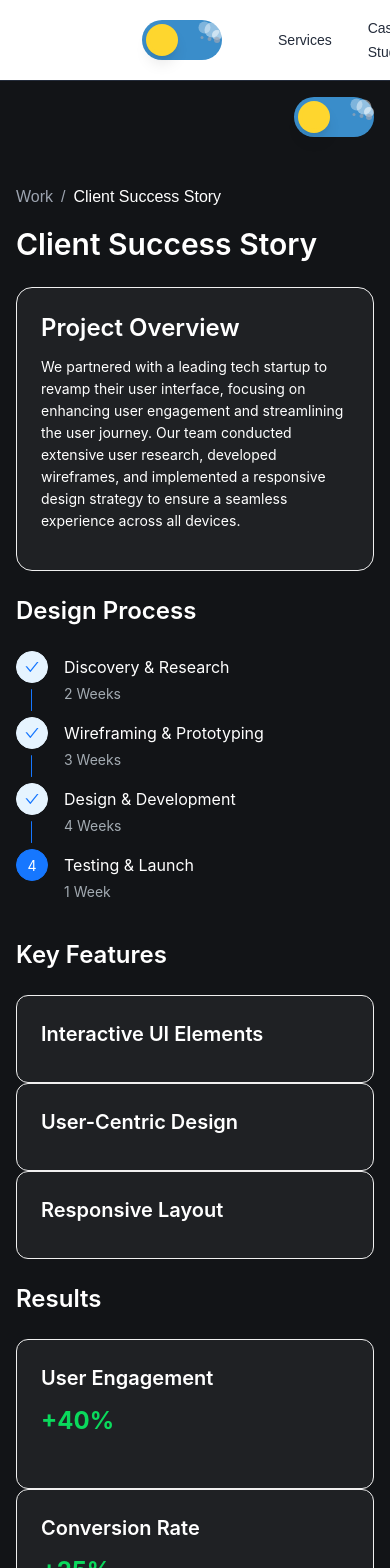
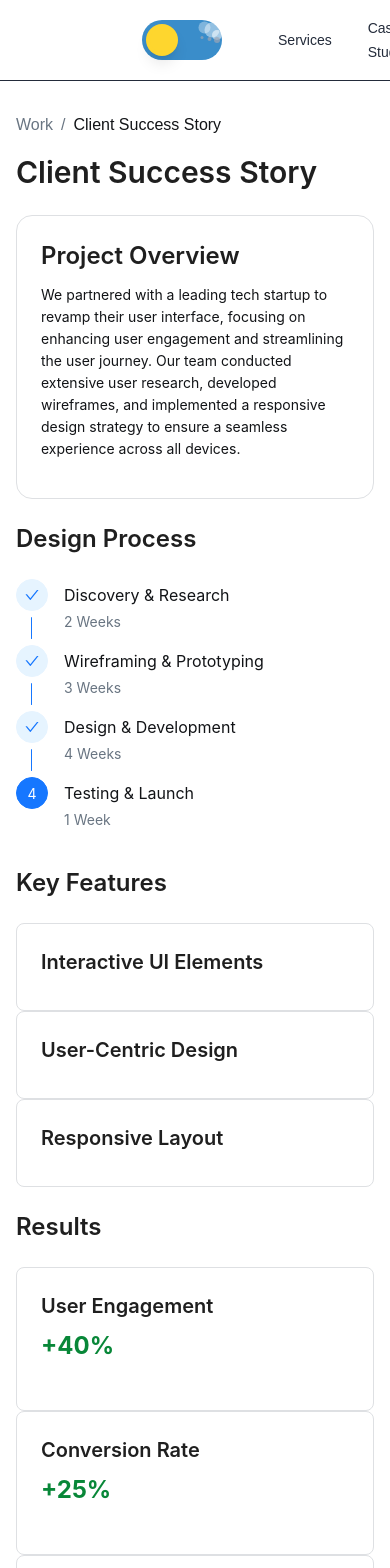
Before and after one commit to codeviacrewofficials/Codevia-Crew, a Next.js app in the folder codevia-crew/: page /case-studies in a window 390 px wide. Shown: the top 1568 px of the page. Built offline with nearby package versions, Linux system fonts and the light colour scheme; what @ant-design/nextjs-registry would draw is missing.

Commit message:
feat: Enhance Case Study page with responsive design and improved styling

```diff
--- a/codevia-crew/src/app/case-studies/page.jsx
+++ b/codevia-crew/src/app/case-studies/page.jsx
@@ -57,66 +57,63 @@ const results = [
 
 export default function CaseStudyPage() {
   return (
-    <div style={{ background: "#121417", minHeight: "100vh" }}>
+    <div className="bg-white dark:bg-[#121417] min-h-screen">
       <Navbar />
-      <div className="flex justify-end p-4">
-        <FancyThemeToggle />
-      </div>
       <div className="max-w-4xl mx-auto px-4 py-8">
-        <div className="mb-4 text-gray-400 flex gap-2">
+        <div className="mb-4 text-[#697582] dark:text-gray-400 flex gap-2">
           <span>Work</span>
           <span>/</span>
-          <span className="text-white">Client Success Story</span>
+          <span className="text-[#121417] dark:text-white">Client Success Story</span>
         </div>
-        <Title level={2} style={{ color: "#fff" }}>Client Success Story</Title>
-        <Card className="my-6" style={{ background: "#1f2124", borderRadius: 16 }}>
-          <Title level={3} style={{ color: "#fff" }}>Project Overview</Title>
-          <Paragraph style={{ color: "#fff" }}>
+        <Title level={2} className="text-[#121417] dark:text-white">Client Success Story</Title>
+        <Card className="my-6 bg-white dark:bg-[#1f2124] border border-[#dee0e3] dark:border-[#232B3A] rounded-2xl">
+          <Title level={3} className="text-[#121417] dark:text-white">Project Overview</Title>
+          <Paragraph className="text-[#121417] dark:text-white">
             We partnered with a leading tech startup to revamp their user interface, focusing on enhancing user engagement and streamlining the user journey. Our team conducted extensive user research, developed wireframes, and implemented a responsive design strategy to ensure a seamless experience across all devices.
           </Paragraph>
         </Card>
-        <Title level={3} style={{ color: "#fff" }}>Design Process</Title>
+        <Title level={3} className="text-[#121417] dark:text-white">Design Process</Title>
         <div className="my-6">
           <Steps
             direction="vertical"
             current={3}
             items={steps.map((step) => ({
-              title: <span style={{ color: "#fff" }}>{step.title}</span>,
-              description: <span style={{ color: "#a3abb2" }}>{step.description}</span>,
+              title: <span className="text-[#121417] dark:text-white">{step.title}</span>,
+              description: <span className="text-[#697582] dark:text-[#a3abb2]">{step.description}</span>,
             }))}
-            style={{ color: "#fff" }}
+            className="text-[#121417] dark:text-white"
           />
         </div>
-        <Title level={3} style={{ color: "#fff" }}>Key Features</Title>
+        <Title level={3} className="text-[#121417] dark:text-white">Key Features</Title>
         <Row gutter={16} className="my-6">
           {features.map((feature) => (
             <Col xs={24} md={8} key={feature.title}>
-              <Card style={{ background: "#1f2124", borderRadius: 12, color: "#fff" }}>
-                <Title level={4} style={{ color: "#fff" }}>{feature.title}</Title>
+              <Card className="bg-white dark:bg-[#1f2124] border border-[#dee0e3] dark:border-[#232B3A] rounded-lg">
+                <Title level={4} className="text-[#121417] dark:text-white">{feature.title}</Title>
               </Card>
             </Col>
           ))}
         </Row>
-        <Title level={3} style={{ color: "#fff" }}>Results</Title>
+        <Title level={3} className="text-[#121417] dark:text-white">Results</Title>
         <Row gutter={16} className="my-6">
           {results.map((result) => (
             <Col xs={24} md={8} key={result.label}>
-              <Card style={{ background: "#1f2124", borderRadius: 12, color: result.color }}>
-                <Title level={4} style={{ color: "#fff" }}>{result.label}</Title>
-                <Paragraph style={{ color: result.color, fontSize: 24, fontWeight: 700 }}>{result.value}</Paragraph>
+              <Card className="bg-white dark:bg-[#1f2124] border border-[#dee0e3] dark:border-[#232B3A] rounded-lg">
+                <Title level={4} className="text-[#121417] dark:text-white">{result.label}</Title>
+                <Paragraph className="text-[#088738] dark:text-[#0ad95c] text-2xl font-bold">{result.value}</Paragraph>
               </Card>
             </Col>
           ))}
         </Row>
-        <Title level={3} style={{ color: "#fff" }}>Client Testimonial</Title>
-        <Card className="my-6" style={{ background: "#1f2124", borderRadius: 16 }}>
-          <Paragraph style={{ color: "#fff", fontSize: 20, fontWeight: 600 }}>
+        <Title level={3} className="text-[#121417] dark:text-white">Client Testimonial</Title>
+        <Card className="my-6 bg-white dark:bg-[#1f2124] border border-[#dee0e3] dark:border-[#232B3A] rounded-2xl">
+          <Paragraph className="text-[#121417] dark:text-white text-xl font-semibold">
             "The new design has significantly improved our user experience and boosted our conversion rates. The team at Nova Designs was professional, creative, and delivered exceptional results."
           </Paragraph>
-          <Paragraph style={{ color: "#fff" }}>Sarah Chen, CEO of Innovatech Solutions</Paragraph>
+          <Paragraph className="text-[#121417] dark:text-white">Sarah Chen, CEO of Innovatech Solutions</Paragraph>
         </Card>
       </div>
-      <footer className="text-center text-gray-400 py-8">@2024 Nova Designs. All rights reserved.</footer>
+      <footer className="text-center text-[#697582] dark:text-gray-400 py-8">@2024 Nova Designs. All rights reserved.</footer>
     </div>
   );
 }
```
